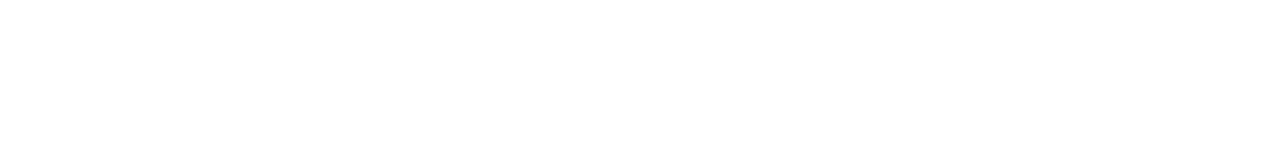
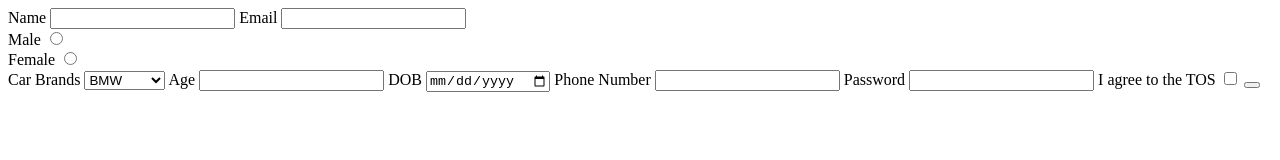
Before and after one commit to acciojob/signup-form-car-vanshu-himself, a website: page main.html in a window 1280 px wide. Drawn offline with Linux system fonts and the light colour scheme.

Commit message:
created a submission

```diff
--- a/main.html
+++ b/main.html
@@ -7,6 +7,45 @@
 </head>
 
 <body>
+	 <form method="post">
+
+    <label for="name">Name</label>
+    <input type="text" id="name" name="Name" required>
+
+    <label for="email">Email</label>
+    <input type="email" id="email" name="email" required>
+
+  <div>  <label for="Male">Male</label>
+    <input type="radio"id="gender_m"  name="gender" required></div>
+
+    <div><label for="Female">Female</label>
+        <input type="radio"id="gender_f" name="gender" required ></div>
+
+
+<label for="cars">Car Brands</label>
+            <select name="cars" id="cars">
+                <option  value="BMW">BMW</option>
+                <option value="Audi">Audi</option>
+                <option value="Mercedez">Mercedez</option>
+            </select>
+
+            <label for="age">Age</label>
+            <input type="number" id="age" name="age" required>
+<label for="dob">DOB</label>
+
+            <input type="date" name="dob" id="dob" required>
+	<label for="tel">Phone Number</label>	 <input type="number" id="tel" name="number">
+            <label for="password">Password</label>
+            <input type="password" name="password" id="password" required>
+
+		 <label for="tos">I agree to the TOS</label>
+<input type="checkbox" id="tos" name="tos" required>
+
+            <button type="submit" id="sub" value="submit button" name="submit">
+
+
+
+   </form>
 	<!-- the entire body must be written by student -->
     <script type="text/javascript" src="./script.js">
 </script>
```
